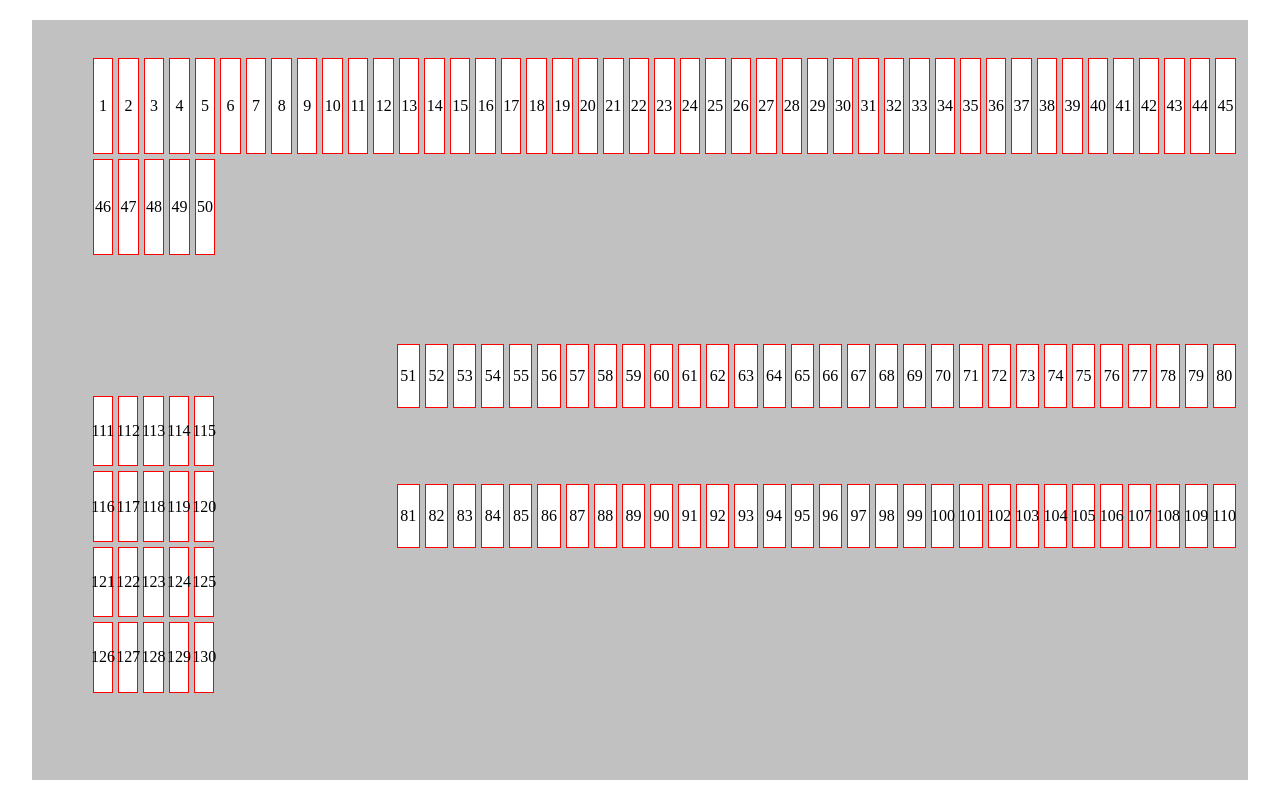
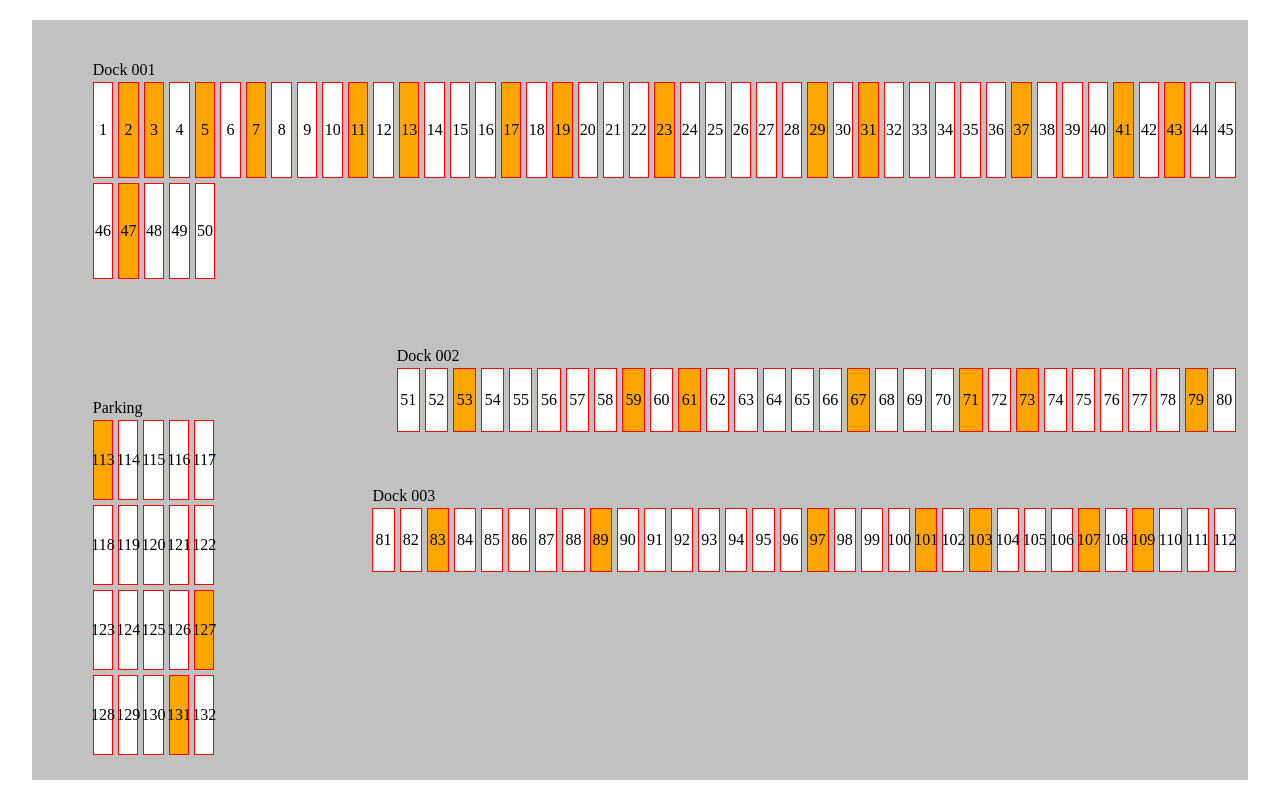
Before and after one commit to jean-dusenne/yard-playground, a Vue app: page / in a window 1280 px wide. Built offline with nearby package versions, Linux system fonts and the light colour scheme.

Commit message:
feat: modifiy ui dockzone

```diff
--- a/auto-imports.d.ts
+++ /dev/null
@@ -1,5 +0,0 @@
-// Generated by 'unplugin-auto-import'
-export {}
-declare global {
-
-}
--- a/package.json
+++ b/package.json
@@ -14,6 +14,7 @@
     "@vueuse/core": "^8.7.4",
     "axios": "^0.27.2",
     "element-plus": "^2.2.6",
+    "floating-vue": "^2.0.0-beta.17",
     "pinia": "^2.0.14",
     "sanitize.css": "^13.0.0",
     "vue": "^3.2.37",
--- a/src/components/DockZone.vue
+++ b/src/components/DockZone.vue
@@ -1,6 +1,18 @@
 <template>
   <div class="dock-zone" :style="layoutZone">
-    <div v-for="slot in slots" :key="slot.id">{{ slot.id }}</div>
+    {{ props.dockName }}
+    <div class="container">
+      <div v-for="(slot, index) in slots" :key="slot.id" :class="{ occupied: isPrime(index + 1 + start) }">
+        <VTooltip>
+          <a>{{ slot.id }}</a>
+
+          <template #popper>
+            slot name: {{ slot.name }} <br />
+            status: {{ isPrime(index + 1) ? 'occupied' : 'free' }}
+          </template>
+        </VTooltip>
+      </div>
+    </div>
   </div>
 </template>
 
@@ -8,14 +20,23 @@
 import { DockZoneModel } from '../models/DockZoneModel';
 import { computed } from 'vue';
 
-const props = defineProps<{ layout: DockZoneModel; counter: number; start: number }>();
+const props = defineProps<{ layout: DockZoneModel; counter: number; start: number; dockName: string }>();
 
 const layoutZone = computed(() => ({ ...props.layout }));
+
+const isPrime = (n: number): boolean => {
+  let start = 2;
+  const limit = Math.sqrt(n);
+  while (start <= limit) {
+    if (n % start++ < 1) return false;
+  }
+  return n > 1;
+};
 
 const slots = computed(() => {
   const list: any[] = [];
   for (let i = 1; i <= props.counter; i++) {
-    list.push({ id: props.start + i, name: `slot-start-${i}` });
+    list.push({ id: props.start + i, name: `slot-${props.start + i}` });
   }
   return list;
 });
@@ -23,12 +44,13 @@ const slots = computed(() => {
 
 <style scoped lang="scss">
 .dock-zone {
+  & > .container {
     display: grid;
 
     grid-template-columns: repeat(auto-fit, minmax(20px, 1fr));
     grid-gap: 5px;
 
-  div {
+    & > div {
       cursor: pointer;
       border: 1px solid red;
       background: #fff;
@@ -39,8 +61,12 @@ const slots = computed(() => {
       justify-content: center;
       align-items: center;
       &:hover {
-      background: #000;
+        background: #d1d1d1;
         color: #fff;
+      }
+      &.occupied {
+        background: orange;
+      }
     }
   }
 }
--- a/src/components/YardPlayground.vue
+++ b/src/components/YardPlayground.vue
@@ -1,9 +1,9 @@
 <template>
   <div>
-    <DockZone :layout="dropZoneLayout" :counter="50" :start="0" />
-    <DockZone :layout="dropZoneLayout2" :counter="30" :start="50" />
-    <DockZone :layout="dropZoneLayout3" :counter="30" :start="80" />
-    <DockZone :layout="dropZoneLayout4" :counter="20" :start="110" />
+    <DockZone :layout="dropZoneLayout" :counter="50" :start="0" dock-name="Dock 001" />
+    <DockZone :layout="dropZoneLayout2" :counter="30" :start="50" dock-name="Dock 002" />
+    <DockZone :layout="dropZoneLayout3" :counter="32" :start="80" dock-name="Dock 003" />
+    <DockZone :layout="dropZoneLayout4" :counter="20" :start="112" dock-name="Parking" />
   </div>
 </template>
 
@@ -14,8 +14,8 @@ import { DockZoneModel } from '../models/DockZoneModel';
 
 const dropZoneLayout = ref<DockZoneModel>({ height: '6rem', left: '5%', top: '5%', width: '94%' });
 const dropZoneLayout2 = ref<DockZoneModel>({ height: '4rem', left: '30%', top: '30%', width: '69%' });
-const dropZoneLayout3 = ref<DockZoneModel>({ height: '4rem', left: '30%', top: '40%', width: '69%' });
-const dropZoneLayout4 = ref<DockZoneModel>({ height: '4.4rem', left: '5%', top: '20%', width: '10%' });
+const dropZoneLayout3 = ref<DockZoneModel>({ height: '4rem', left: '28%', top: '40%', width: '71%' });
+const dropZoneLayout4 = ref<DockZoneModel>({ height: '5rem', left: '5%', top: '20%', width: '10%' });
 </script>
 
 <style scoped>
--- a/src/main.ts
+++ b/src/main.ts
@@ -1,5 +1,7 @@
 import { createApp } from 'vue';
 import App from './App.vue';
+import FloatingVue from 'floating-vue';
 import 'sanitize.css';
+import 'floating-vue/dist/style.css';
 
-createApp(App).mount('#app');
+createApp(App).use(FloatingVue).mount('#app');
```
Also changed, not shown: components.d.ts (deleted, +0 -12 lines), 1 other file (tests, documents, lock files or other folders). Lines whose indentation alone changed are shown as unchanged.
